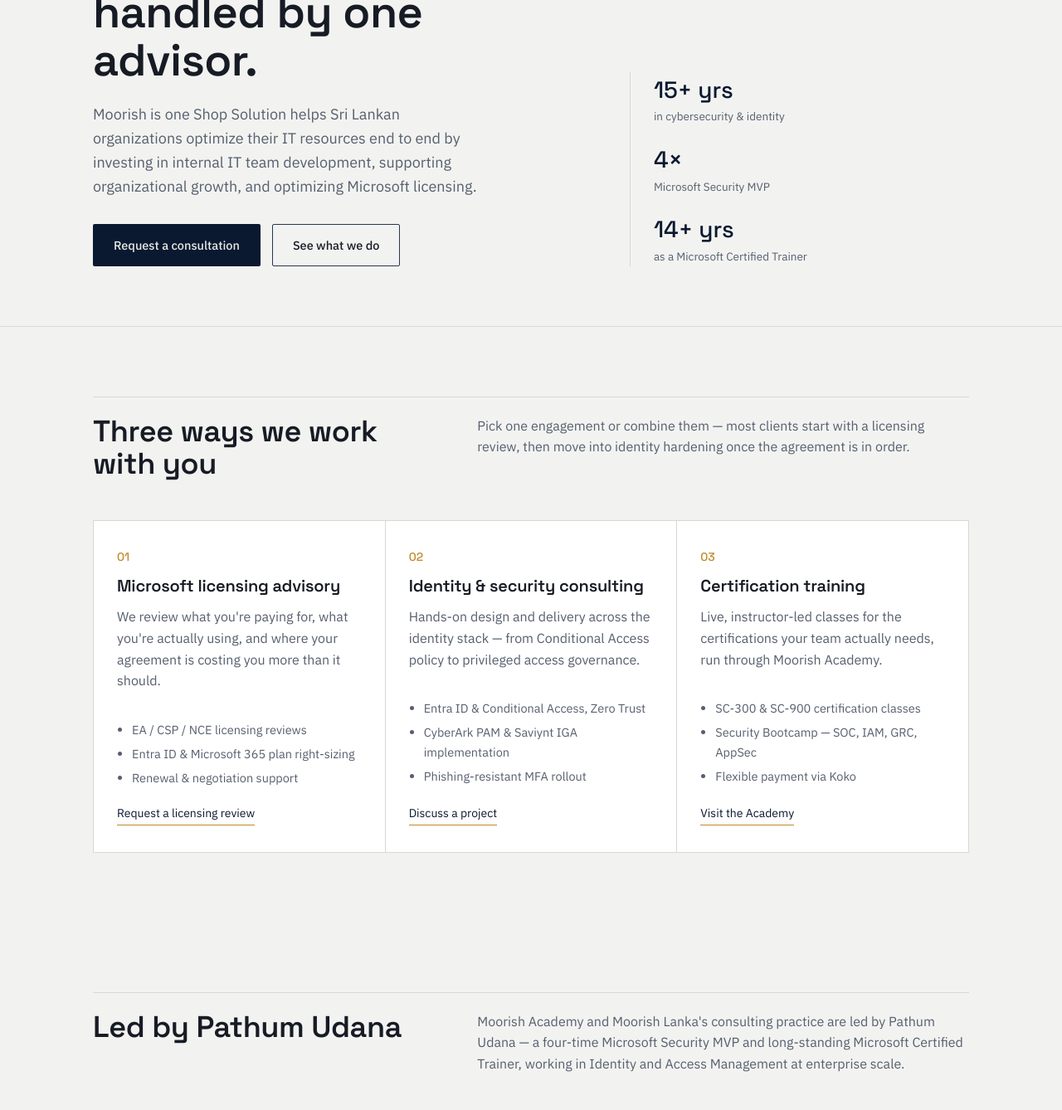
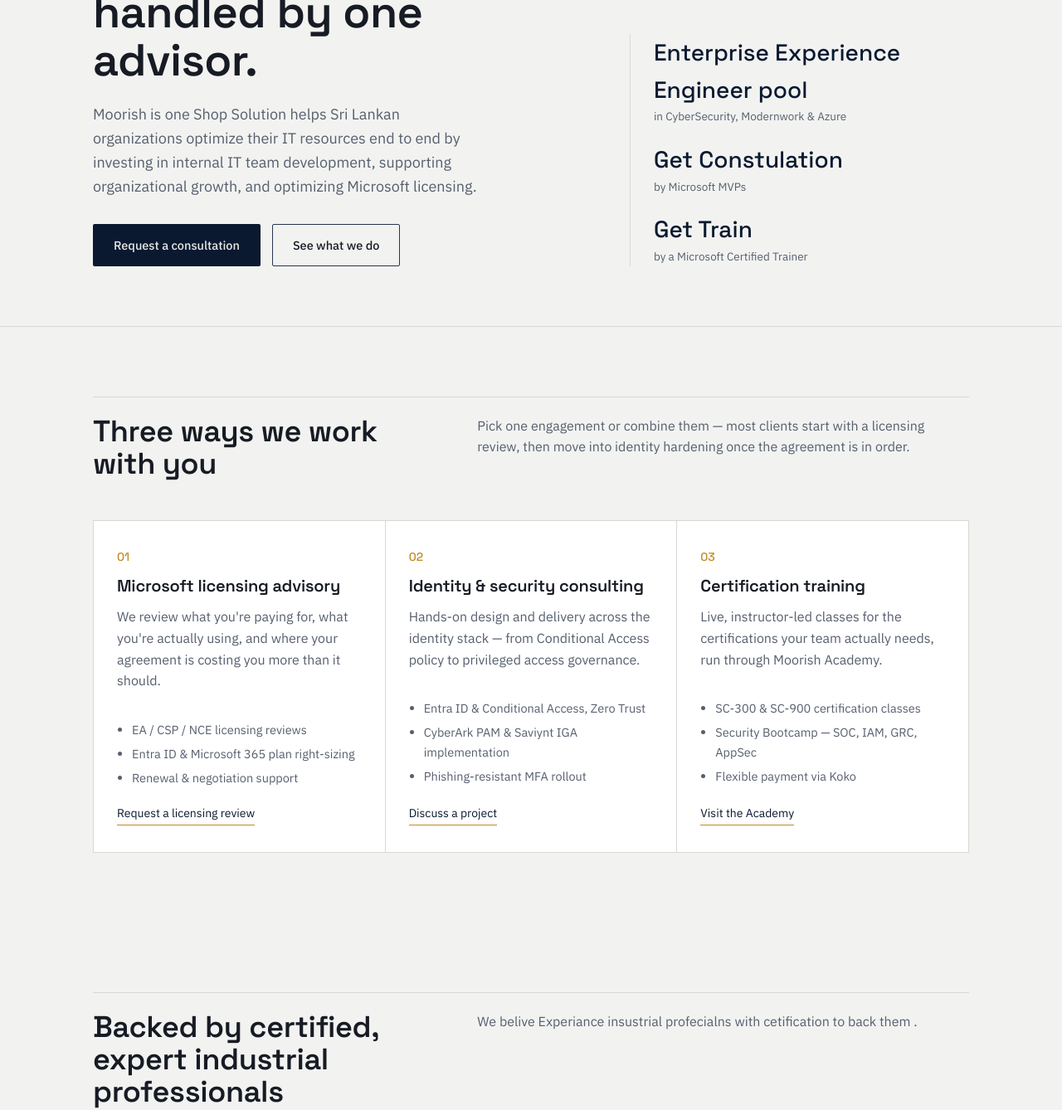
Before and after one commit to pathumudana/moorishlanka-site, a plain HTML site: page index.html in a window 1280 px wide. Shown: the part 516-1854 px from the top of the page at 83% size. Drawn offline with Linux system fonts and the light colour scheme.

Commit message:
Update index.html

```diff
--- a/index.html
+++ b/index.html
@@ -67,9 +67,9 @@
       </div>
     </div>
     <div class="hero-side">
-      <div class="hero-stat"><span class="n">15+ yrs</span><span class="l">in cybersecurity &amp; identity</span></div>
-      <div class="hero-stat"><span class="n">4×</span><span class="l">Microsoft Security MVP</span></div>
-      <div class="hero-stat"><span class="n">14+ yrs</span><span class="l">as a Microsoft Certified Trainer</span></div>
+      <div class="hero-stat"><span class="n">Enterprise Experience Engineer pool</span><span class="l">in CyberSecurity, Modernwork &amp; Azure</span></div>
+      <div class="hero-stat"><span class="n">Get Constulation</span><span class="l">by Microsoft MVPs</span></div>
+      <div class="hero-stat"><span class="n">Get Train</span><span class="l">by a Microsoft Certified Trainer</span></div>
     </div>
   </div>
 </header>
@@ -121,8 +121,8 @@
 <section id="about">
   <div class="wrap">
     <div class="section-head">
-      <h2>Led by Pathum Udana</h2>
-      <p>Moorish Academy and Moorish Lanka's consulting practice are led by Pathum Udana — a four-time Microsoft Security MVP and long-standing Microsoft Certified Trainer, working in Identity and Access Management at enterprise scale.</p>
+      <h2>Backed by certified, expert industrial professionals</h2>
+      <p>We belive Experiance insustrial profecialns with cetification to back them .</p>
     </div>
     <div class="credentials-list">
       <div class="credential"><span class="yr">MVP</span><span class="d">Microsoft Security Most Valuable Professional, four-time recipient.</span></div>
```
